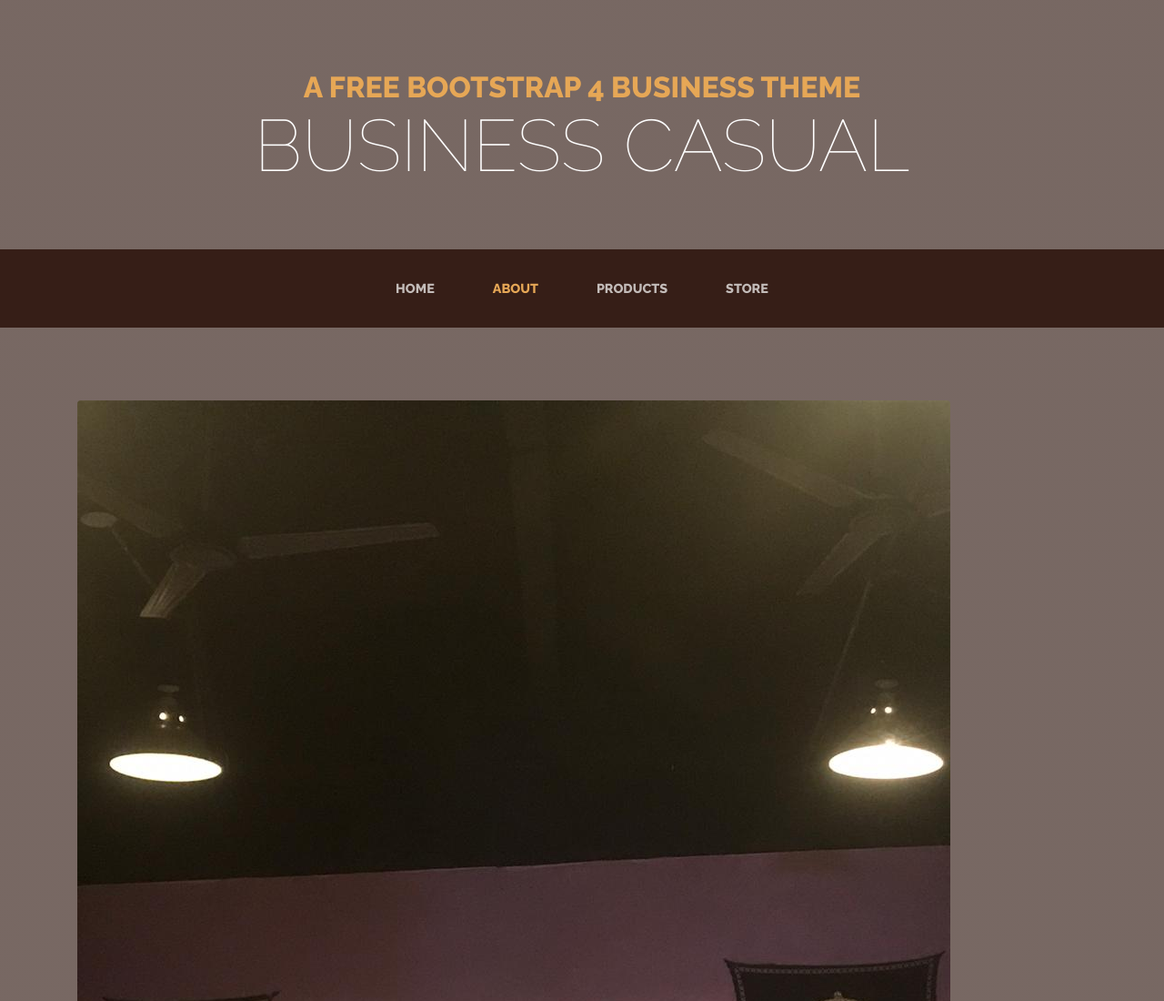
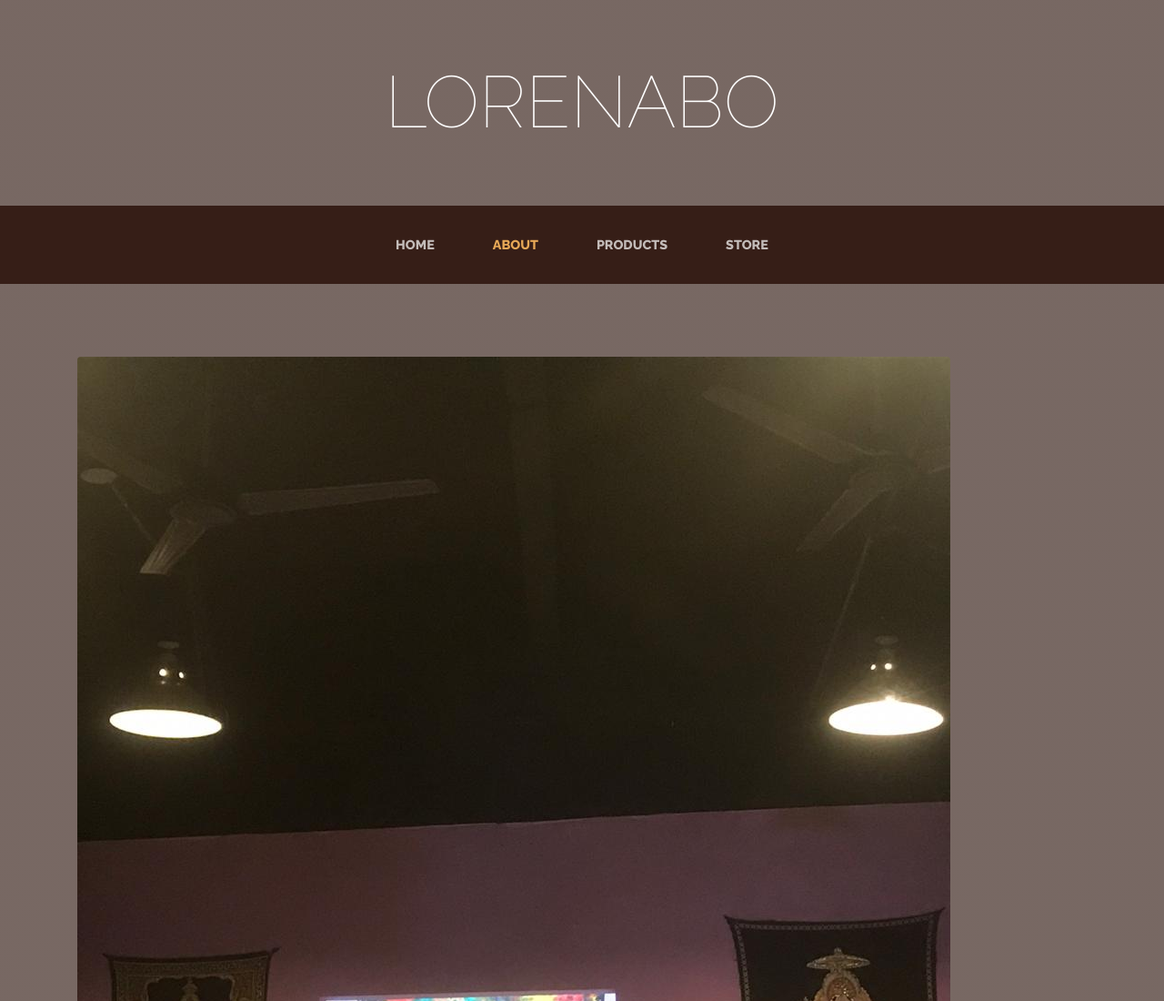
Before and after one commit to EuruS2001/home, a website: page about.html in a window 1280 px wide. Shown: the top 1100 px of the page at 91% size. Drawn offline with Linux system fonts and the light colour scheme.

Commit message:
Update about.html

```diff
--- a/about.html
+++ b/about.html
@@ -8,7 +8,7 @@
   <meta name="description" content="">
   <meta name="author" content="">
 
-  <title>Business Casual - Start Bootstrap Theme</title>
+  <title>Lorenabo-about</title>
 
   <!-- Bootstrap core CSS -->
   <link href="vendor/bootstrap/css/bootstrap.min.css" rel="stylesheet">
@@ -25,8 +25,8 @@
 <body>
 
   <h1 class="site-heading text-center text-white d-none d-lg-block">
-    <span class="site-heading-upper text-primary mb-3">A Free Bootstrap 4 Business Theme</span>
-    <span class="site-heading-lower">Business Casual</span>
+    <span class="site-heading-upper text-primary mb-3"></span>
+    <span class="site-heading-lower">Lorenabo</span>
   </h1>
 
   <!-- Navigation -->
```
